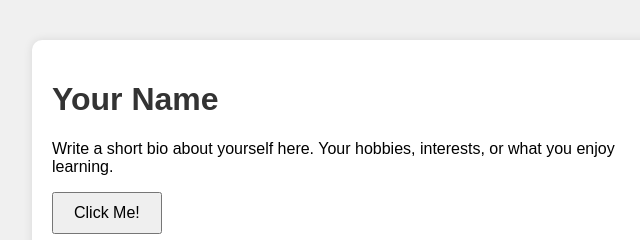
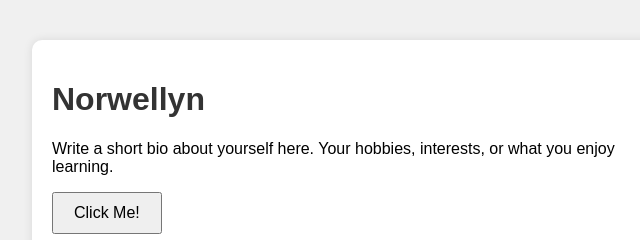
Before and after one commit to nmdenosta-21/Web-basic-activity, a plain HTML site: page index.html in a window 1280 px wide. Shown: the top 240 px of the page, 288-928 px from the left. Drawn offline with Linux system fonts and the light colour scheme.

Commit message:
Updated index.html on second-branch

```diff
--- a/index.html
+++ b/index.html
@@ -8,7 +8,7 @@
 </head>
 <body>
     <div class="container">
-        <h1 id="name">Your Name</h1>
+        <h1 id="name">Norwellyn</h1>
         <p class="bio">
             Write a short bio about yourself here. Your hobbies, interests, or what you enjoy learning.
         </p>
```
